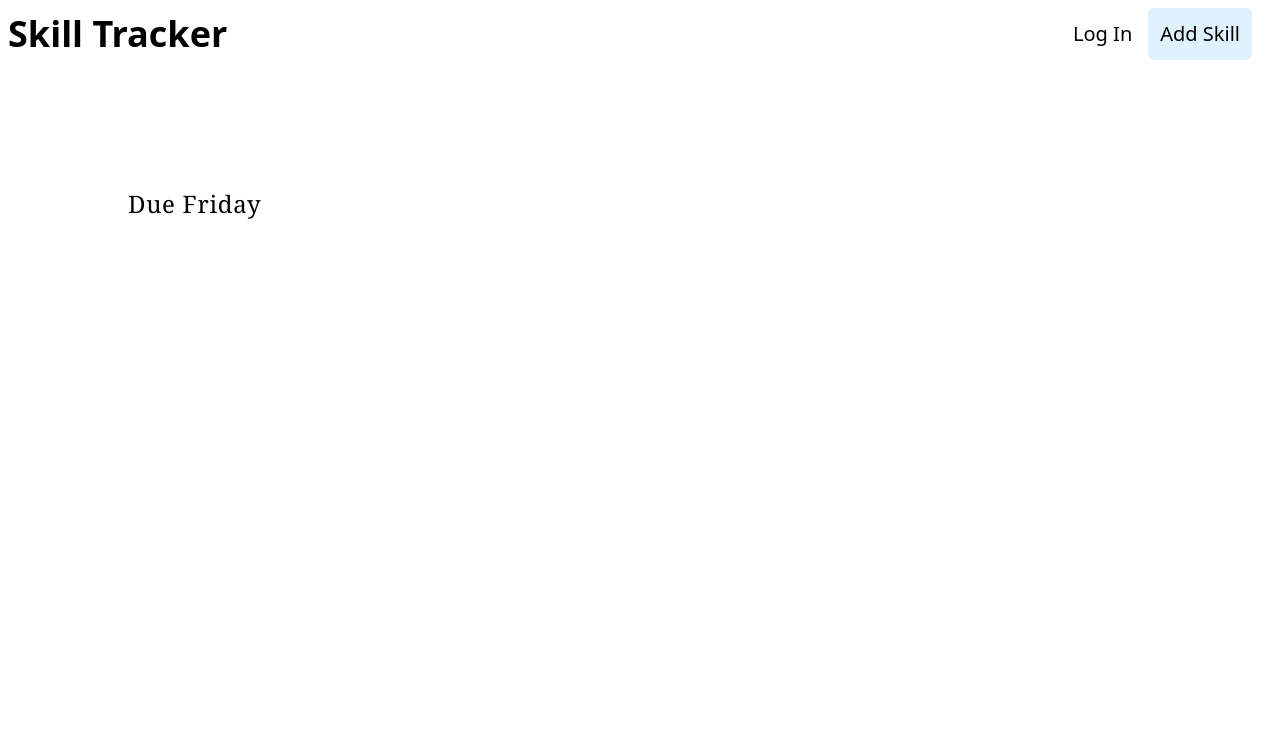
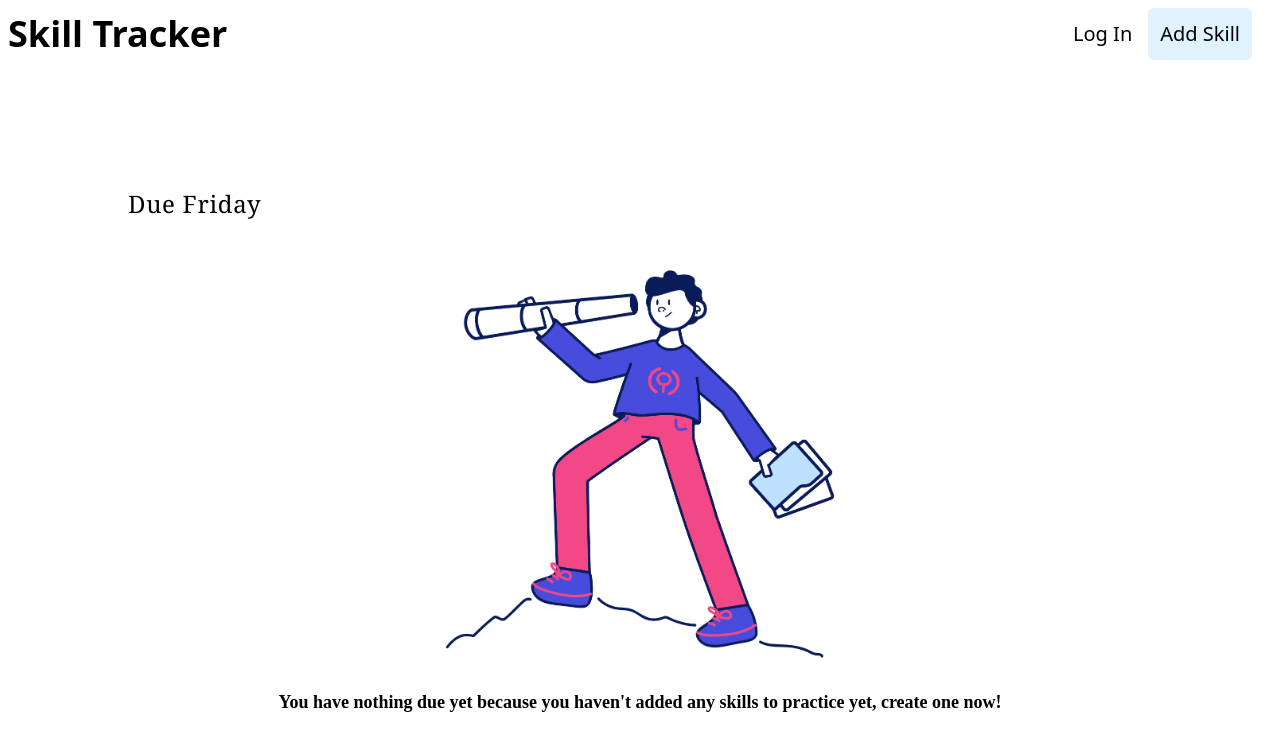
Before and after one commit to chingu-voyages/v43-tier2-team-21, a React (Create React App) app: page / in a window 1280 px wide. Shown: the top 750 px of the page. Built offline with nearby package versions, Linux system fonts and the light colour scheme.

Commit message:
Due today empty rendering

```diff
--- a/src/components/DueToday/DueToday.js
+++ b/src/components/DueToday/DueToday.js
@@ -1,6 +1,7 @@
 import IndvCards from "./IndvCard";
 import React from "react";
 import { UserContext } from "../../Store/UserContext";
+import emptyImage from "../../images/empty.png";
 
 function compareDate(date) {
   const days = [
@@ -40,7 +41,21 @@ const DueToday = () => {
   return (
     <section className="w-full">
       <h2 className="text-2xl">Due {compareDate(globalDueDate)}</h2>
-      <section>{indvCards}</section>
+      <section>
+        {indvCards.length > 0 ? (
+          indvCards
+        ) : (
+          <>
+            <div className="flex items-center flex-col p-5">
+              <img src={emptyImage} alt="" className="max-w-md" />
+              <p className="font-bold text-lg">
+                You have nothing due yet because you haven't added any skills to
+                practice yet, create one now!
+              </p>
+            </div>
+          </>
+        )}
+      </section>
     </section>
   );
 };
```
Also changed, not shown: src/images/empty.png (added).
